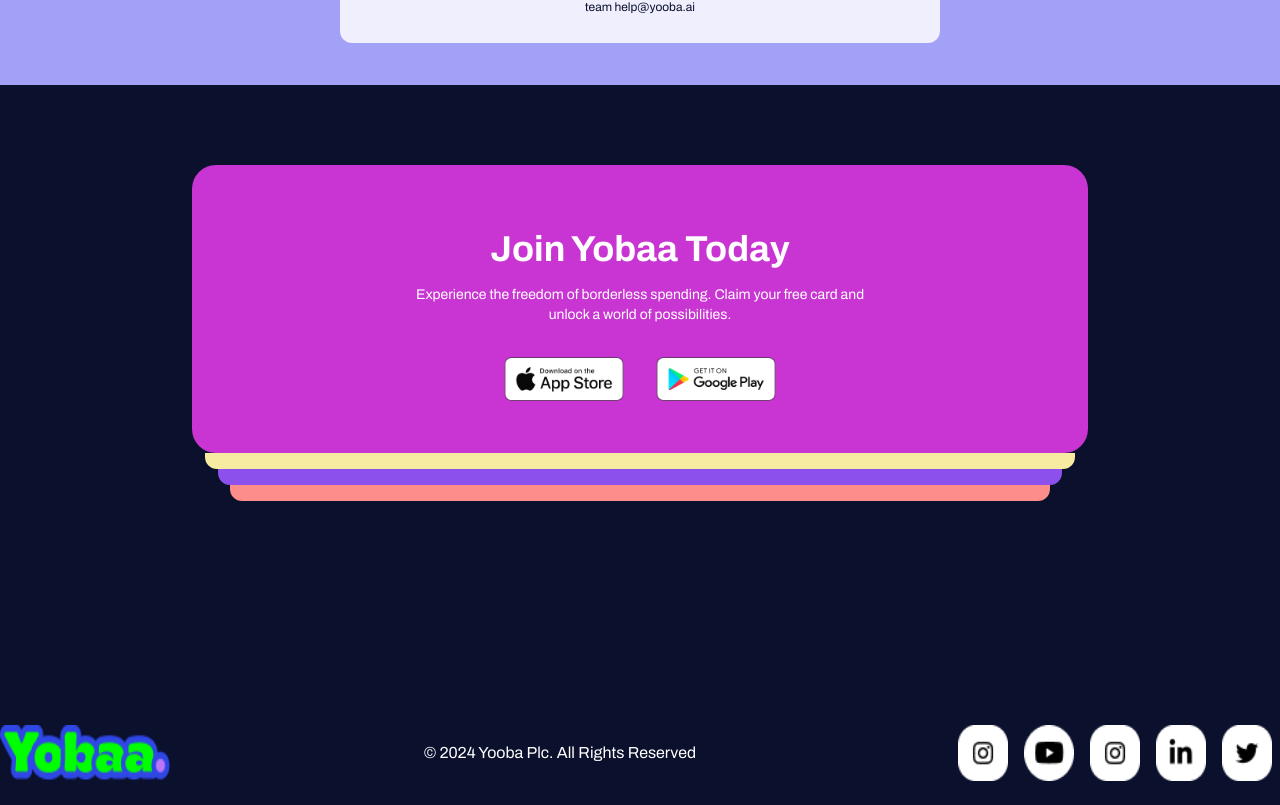
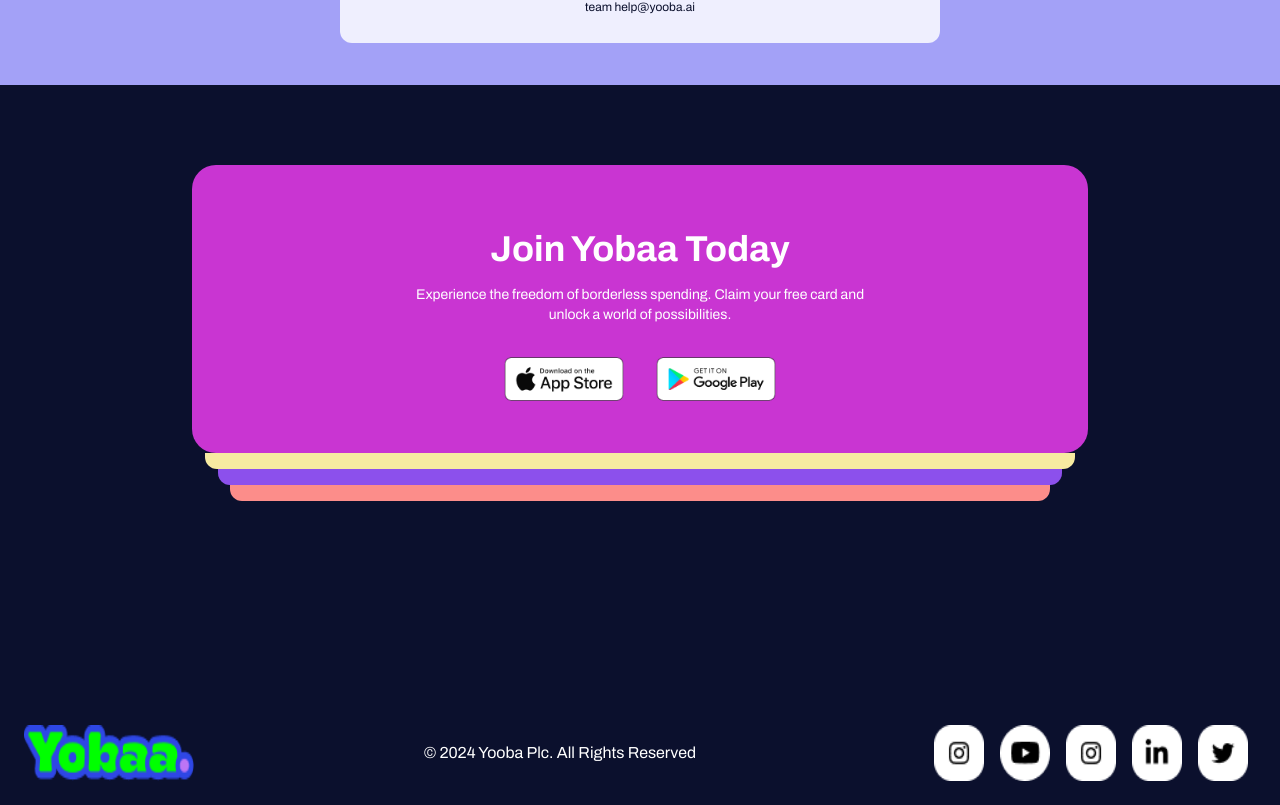
Before and after one commit to TruthTheDeveloper/yoba, a Next.js app: page / in a window 1280 px wide. Shown: the part 3588-4393 px from the top of the page. Built offline with nearby package versions, Linux system fonts and the light colour scheme.

Commit message:
addd a 2 side margin

```diff
--- a/src/app/page.tsx
+++ b/src/app/page.tsx
@@ -367,7 +367,7 @@
         <div className="bg-[#8C50EC] mx-12 md:w-[66%] h-[1rem] md:mx-auto rounded-b-xl"></div>
         <div className="bg-[#FC8D8A] mx-14 md:w-[64%] h-[1rem] md:mx-auto rounded-b-xl"></div>
 
-        <div className="text-white md:flex  justify-between mt-12 md:mt-48 lg:mt-56 ">
+        <div className="text-white md:flex  justify-between mt-12 md:mt-48 lg:mt-56 md:mx-6">
           <Image
             src={"/Logo.png"}
             height={50}
```
